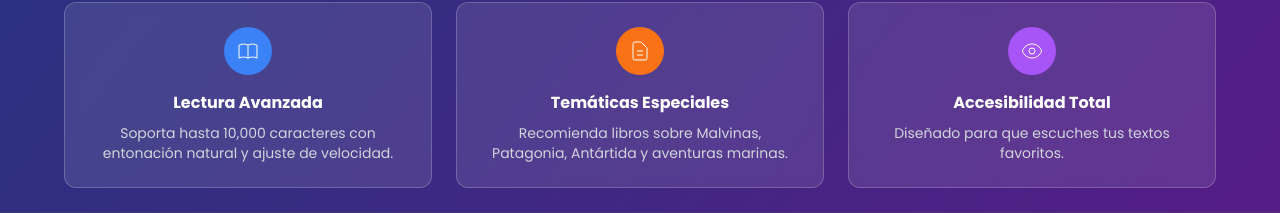
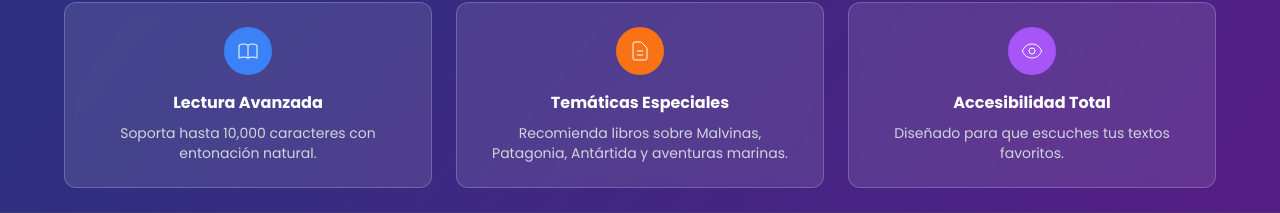
Before and after one commit to GFBastet/Robotlector, a plain HTML site: page index.html in a window 1280 px wide. Shown: the part 1326-1539 px from the top of the page. Drawn offline with nearby package versions, Linux system fonts and the light colour scheme.

Commit message:
Update index.html
mejorando las descripciones

```diff
--- a/index.html
+++ b/index.html
@@ -623,7 +623,7 @@
                         </svg>
                     </div>
                     <h3 class="text-white font-bold mb-2">Lectura Avanzada</h3>
-                    <p class="text-gray-300 text-sm">Soporta hasta 10,000 caracteres con entonación natural y ajuste de velocidad.</p>
+                    <p class="text-gray-300 text-sm">Soporta hasta 10,000 caracteres con entonación natural.</p>
                 </div>
 
                 <div class="bg-white/10 backdrop-blur-sm rounded-xl p-6 border border-white/20">
```
